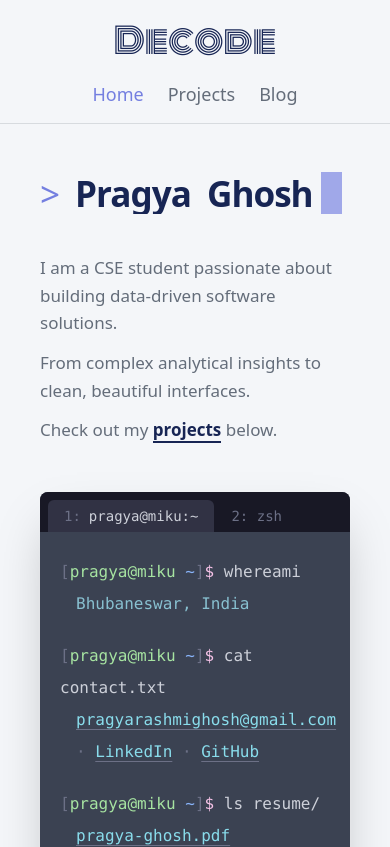
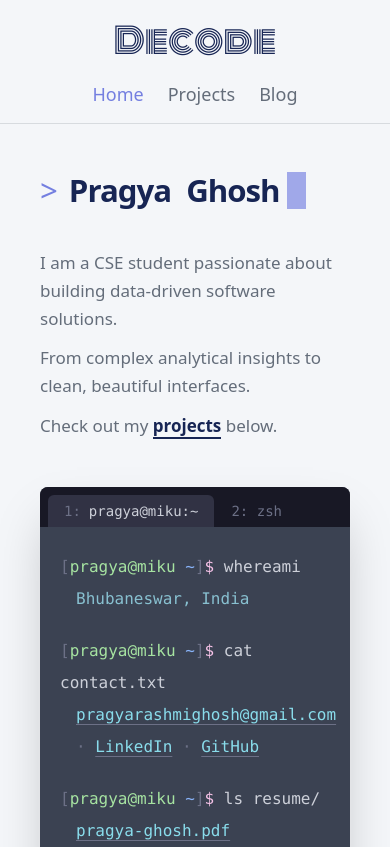
Before and after one commit to Pragya-Ghosh/decode-portfolio, a Next.js app: page / in a window 390 px wide. Shown: the top 847 px of the page. Built offline with nearby package versions, Linux system fonts and the light colour scheme; no server answers.

Commit message:
style: changed hero title sizing again for mobile

```diff
--- a/src/components/Hero.tsx
+++ b/src/components/Hero.tsx
@@ -6,15 +6,15 @@ export default function Hero() {
     >
       <div className="flex w-full flex-col items-start text-left">
         <h1
-          className="mb-10 mt-8 flex flex-wrap items-center text-[clamp(2rem,9vw,4.5rem)] font-black leading-[1.2] tracking-[-1px] text-accent-dark md:mb-[70px] md:mt-[50px] md:leading-[1.5]"
+          className="mb-10 mt-8 flex flex-wrap items-center text-[clamp(1.75rem,8vw,4.5rem)] font-black leading-[1.2] tracking-[-1px] text-accent-dark md:mb-[70px] md:mt-[50px] md:leading-[1.5]"
           style={{ wordSpacing: '8px' }}
         >
-          <span className="mr-4 shrink-0 font-normal text-accent-light md:mr-[24px]">&gt;</span>
+          <span className="mr-3 shrink-0 font-normal text-accent-light md:mr-[24px]">&gt;</span>
 
-          {/* Grouped name and caret together so if they DO wrap, they drop down cleanly as a pair */}
-          <span className="flex items-center">
-            <span className="animate-typing text-accent-dark whitespace-nowrap">Pragya Ghosh</span>
-            <span className="animate-caret"></span>
+          <span className="inline-flex items-center whitespace-nowrap">
+            <span className="animate-typing text-accent-dark">Pragya Ghosh</span>
+            {/* ml-1.3 to pull the blinker closer to the text on mobile */}
+            <span className="animate-caret -ml-1.3 md:ml-0 md:-ml-1"></span>
           </span>
         </h1>
 
```
